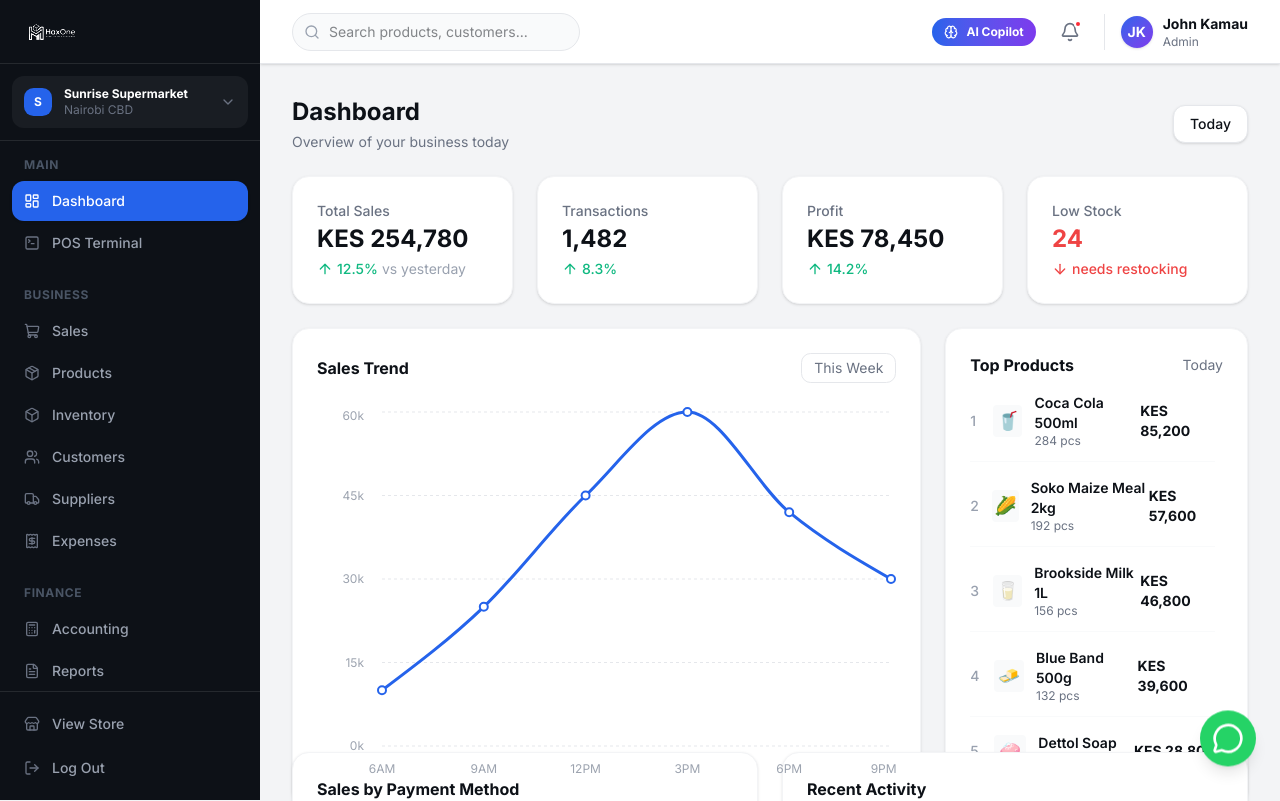
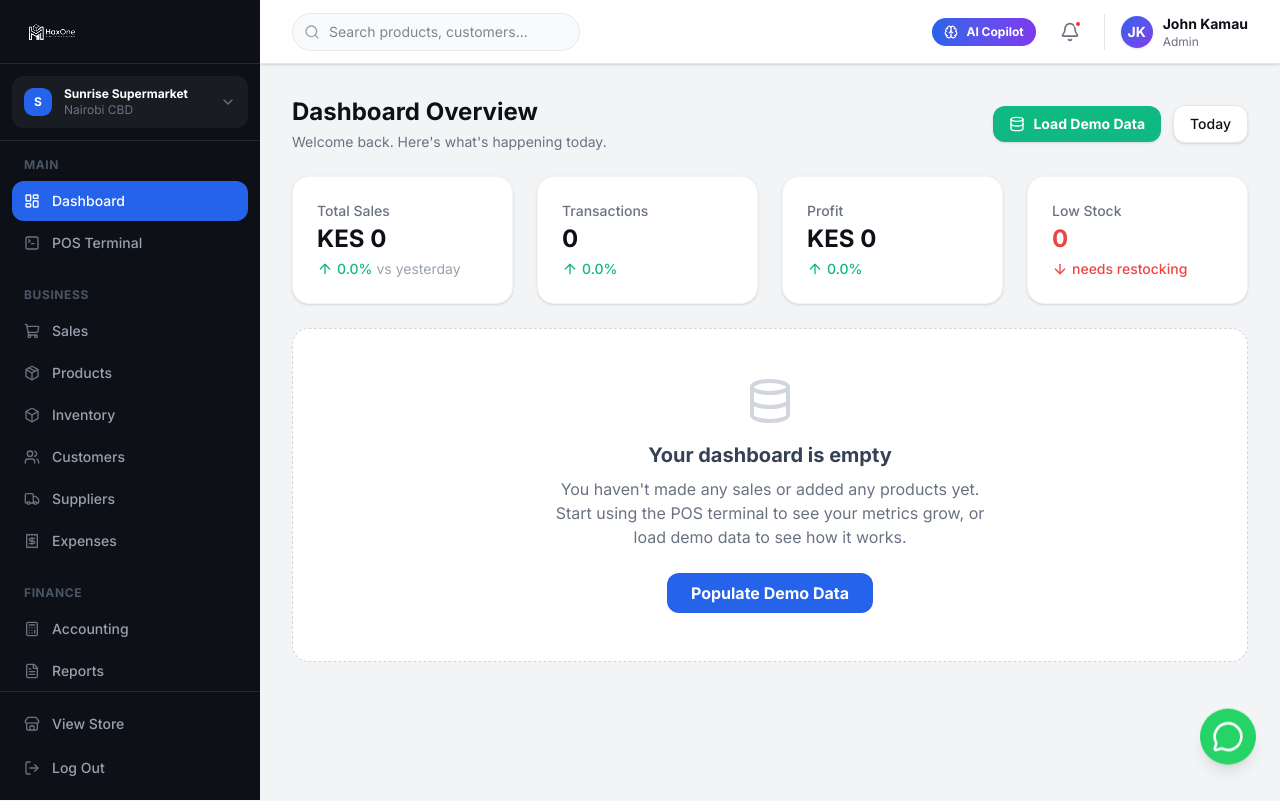
Before and after one commit to KimJon/haxone, a Next.js app in the folder pos-app/: page /dashboard in a window 1280 px wide. Shown: the top 801 px of the page. Built offline with nearby package versions, Linux system fonts and the light colour scheme.

Commit message:
feat: implement real localStorage data and demo feature on Dashboard

```diff
--- a/pos-app/src/app/dashboard/page.tsx
+++ b/pos-app/src/app/dashboard/page.tsx
@@ -1,41 +1,109 @@
 "use client";
-import { ArrowUp, ArrowDown, MoreHorizontal } from 'lucide-react';
+import { useState, useEffect } from 'react';
+import { ArrowUp, ArrowDown, MoreHorizontal, Database } from 'lucide-react';
 import { LineChart, Line, XAxis, YAxis, CartesianGrid, Tooltip, ResponsiveContainer, PieChart, Pie, Cell } from 'recharts';
 
-const salesData = [
-  { time: '6AM', sales: 10000 },
-  { time: '9AM', sales: 25000 },
-  { time: '12PM', sales: 45000 },
-  { time: '3PM', sales: 60000 },
-  { time: '6PM', sales: 42000 },
-  { time: '9PM', sales: 30000 },
+export default function DashboardPage() {
+  const [stats, setStats] = useState({ sales: 0, transactions: 0, profit: 0, lowStock: 0 });
+  const [chartData, setChartData] = useState<any[]>([]);
+  const [topProducts, setTopProducts] = useState<any[]>([]);
+  const [paymentData, setPaymentData] = useState<any[]>([]);
+  const [hasData, setHasData] = useState(false);
+
+  useEffect(() => {
+    if (typeof window !== 'undefined') {
+      const sales = JSON.parse(localStorage.getItem('haxone_sales') || '[]');
+      const products = JSON.parse(localStorage.getItem('haxone_products') || '[]');
+
+      setHasData(sales.length > 0 || products.length > 0);
+
+      const totalSales = sales.reduce((acc: number, s: any) => acc + (s.total || 0), 0);
+      const totalCost = sales.reduce((acc: number, s: any) => {
+        return acc + (s.items || []).reduce((cAcc: number, item: any) => cAcc + ((item.costPrice || 0) * item.quantity), 0);
+      }, 0);
+      const profit = totalSales - totalCost;
+
+      const lowStockCount = products.filter((p: any) => p.stock <= (p.minStock || 5)).length;
+
+      setStats({
+        sales: totalSales,
+        transactions: sales.length,
+        profit: profit,
+        lowStock: lowStockCount
+      });
+
+      // Mock chart data based on real total
+      if (sales.length > 0) {
+        setChartData([
+          { time: '6AM', sales: totalSales * 0.1 },
+          { time: '9AM', sales: totalSales * 0.2 },
+          { time: '12PM', sales: totalSales * 0.3 },
+          { time: '3PM', sales: totalSales * 0.2 },
+          { time: '6PM', sales: totalSales * 0.15 },
+          { time: '9PM', sales: totalSales * 0.05 },
+        ]);
+
+        const pData = [
+          { name: 'M-Pesa', value: sales.filter((s:any) => s.paymentMethod === 'M-Pesa').length || 1, color: '#2563EB' },
+          { name: 'Cash', value: sales.filter((s:any) => s.paymentMethod === 'Cash').length || 1, color: '#7C3AED' },
+          { name: 'Cards', value: sales.filter((s:any) => s.paymentMethod === 'Card').length || 1, color: '#F59E0B' },
+        ];
+        setPaymentData(pData);
+      } else {
+        setChartData([]);
+        setPaymentData([]);
+      }
+
+      setTopProducts(products.slice(0, 5).map((p: any) => ({
+        id: p.id, name: p.name, stock: `${p.stock} pcs`, sales: `KES ${p.price * 10}`, image: '📦'
+      })));
+    }
+  }, []);
+
+  const loadDemoData = () => {
+    const demoProducts = [
+      { id: '1', name: 'Coca Cola 500ml', stock: 284, minStock: 50, price: 60, costPrice: 40, category: 'Beverages' },
+      { id: '2', name: 'Soko Maize Meal 2kg', stock: 192, minStock: 20, price: 200, costPrice: 150, category: 'Food' },
+      { id: '3', name: 'Brookside Milk 1L', stock: 156, minStock: 30, price: 120, costPrice: 90, category: 'Dairy' },
+      { id: '4', name: 'Blue Band 500g', stock: 4, minStock: 10, price: 180, costPrice: 130, category: 'Food' },
     ];
 
-const paymentData = [
-  { name: 'M-Pesa', value: 48, color: '#2563EB' },
-  { name: 'Cash', value: 32, color: '#7C3AED' },
-  { name: 'Cards', value: 20, color: '#F59E0B' },
-];
+    const demoSales = Array.from({ length: 15 }).map((_, i) => ({
+      id: `INV-${1000 + i}`,
+      date: new Date().toISOString(),
+      total: Math.floor(Math.random() * 5000) + 500,
+      paymentMethod: ['Cash', 'M-Pesa', 'Card'][Math.floor(Math.random() * 3)],
+      items: [
+        { name: 'Demo Item', quantity: 2, price: 500, costPrice: 300 }
+      ]
+    }));
 
-const topProducts = [
-  { id: 1, name: 'Coca Cola 500ml', stock: '284 pcs', sales: 'KES 85,200', image: '🥤' },
-  { id: 2, name: 'Soko Maize Meal 2kg', stock: '192 pcs', sales: 'KES 57,600', image: '🌽' },
-  { id: 3, name: 'Brookside Milk 1L', stock: '156 pcs', sales: 'KES 46,800', image: '🥛' },
-  { id: 4, name: 'Blue Band 500g', stock: '132 pcs', sales: 'KES 39,600', image: '🧈' },
-  { id: 5, name: 'Dettol Soap', stock: '120 pcs', sales: 'KES 28,800', image: '🧼' },
-];
+    localStorage.setItem('haxone_products', JSON.stringify(demoProducts));
+    localStorage.setItem('haxone_sales', JSON.stringify(demoSales));
+    window.location.reload();
+  };
 
-export default function DashboardPage() {
   return (
     <div className="max-w-6xl mx-auto space-y-6">
-
+      {/* Header */}
       <div className="flex items-center justify-between">
         <div>
-          <h1 className="text-2xl font-bold text-[#0D1117]">Dashboard</h1>
-          <p className="text-sm text-gray-500 mt-1">Overview of your business today</p>
+          <h1 className="text-2xl font-bold text-[#0D1117]">Dashboard Overview</h1>
+          <p className="text-sm text-gray-500 mt-1">Welcome back. Here's what's happening today.</p>
         </div>
-        <div className="flex items-center gap-2 bg-white border border-gray-200 px-4 py-2 rounded-lg text-sm font-medium cursor-pointer shadow-sm">
+        <div className="flex items-center gap-3">
+          {!hasData && (
+            <button
+              onClick={loadDemoData}
+              className="flex items-center gap-2 bg-[#10B981] text-white px-4 py-2 rounded-lg text-sm font-bold shadow-sm hover:bg-[#059669] transition-colors"
+            >
+              <Database className="w-4 h-4" />
+              Load Demo Data
+            </button>
+          )}
+          <div className="flex items-center gap-2 bg-white border border-gray-200 px-4 py-2 rounded-lg text-sm font-medium shadow-sm">
             <span>Today</span>
+          </div>
         </div>
       </div>
 
@@ -44,10 +112,10 @@ export default function DashboardPage() {
         <div className="bg-white p-6 rounded-xl border border-gray-100 shadow-sm flex flex-col justify-between h-32">
           <div className="text-sm text-gray-500 font-medium">Total Sales</div>
           <div>
-            <div className="text-2xl font-bold text-[#0D1117]">KES 254,780</div>
+            <div className="text-2xl font-bold text-[#0D1117]">KES {stats.sales.toLocaleString()}</div>
             <div className="flex items-center text-sm mt-1 text-[#10B981] font-medium">
               <ArrowUp className="w-4 h-4 mr-1" />
-              12.5% <span className="text-gray-400 ml-1 font-normal">vs yesterday</span>
+              0.0% <span className="text-gray-400 ml-1 font-normal">vs yesterday</span>
             </div>
           </div>
         </div>
@@ -55,10 +123,10 @@ export default function DashboardPage() {
         <div className="bg-white p-6 rounded-xl border border-gray-100 shadow-sm flex flex-col justify-between h-32">
           <div className="text-sm text-gray-500 font-medium">Transactions</div>
           <div>
-            <div className="text-2xl font-bold text-[#0D1117]">1,482</div>
+            <div className="text-2xl font-bold text-[#0D1117]">{stats.transactions.toLocaleString()}</div>
             <div className="flex items-center text-sm mt-1 text-[#10B981] font-medium">
               <ArrowUp className="w-4 h-4 mr-1" />
-              8.3%
+              0.0%
             </div>
           </div>
         </div>
@@ -66,10 +134,10 @@ export default function DashboardPage() {
         <div className="bg-white p-6 rounded-xl border border-gray-100 shadow-sm flex flex-col justify-between h-32">
           <div className="text-sm text-gray-500 font-medium">Profit</div>
           <div>
-            <div className="text-2xl font-bold text-[#0D1117]">KES 78,450</div>
+            <div className="text-2xl font-bold text-[#0D1117]">KES {stats.profit.toLocaleString()}</div>
             <div className="flex items-center text-sm mt-1 text-[#10B981] font-medium">
               <ArrowUp className="w-4 h-4 mr-1" />
-              14.2%
+              0.0%
             </div>
           </div>
         </div>
@@ -77,7 +145,7 @@ export default function DashboardPage() {
         <div className="bg-white p-6 rounded-xl border border-gray-100 shadow-sm flex flex-col justify-between h-32">
           <div className="text-sm text-gray-500 font-medium">Low Stock</div>
           <div>
-            <div className="text-2xl font-bold text-[#EF4444]">24</div>
+            <div className="text-2xl font-bold text-[#EF4444]">{stats.lowStock}</div>
             <div className="flex items-center text-sm mt-1 text-[#EF4444] font-medium">
               <ArrowDown className="w-4 h-4 mr-1" />
               needs restocking
@@ -86,6 +154,20 @@ export default function DashboardPage() {
         </div>
       </div>
 
+      {!hasData ? (
+        <div className="bg-white border border-dashed border-gray-300 rounded-xl p-12 text-center flex flex-col items-center justify-center">
+          <Database className="w-12 h-12 text-gray-300 mb-4" />
+          <h2 className="text-xl font-bold text-gray-700">Your dashboard is empty</h2>
+          <p className="text-gray-500 mt-2 mb-6 max-w-md">You haven't made any sales or added any products yet. Start using the POS terminal to see your metrics grow, or load demo data to see how it works.</p>
+          <button
+            onClick={loadDemoData}
+            className="bg-[#2563EB] text-white px-6 py-2 rounded-lg font-bold hover:bg-[#1D4ED8]"
+          >
+            Populate Demo Data
+          </button>
+        </div>
+      ) : (
+        <>
           {/* Middle Row */}
           <div className="grid grid-cols-1 lg:grid-cols-3 gap-6 h-[400px]">
             {/* Sales Trend Chart */}
@@ -98,7 +180,7 @@ export default function DashboardPage() {
               </div>
               <div className="flex-1 min-h-0 w-full relative">
                 <ResponsiveContainer width="100%" height="100%">
-              <LineChart data={salesData}>
+                  <LineChart data={chartData}>
                     <CartesianGrid strokeDasharray="3 3" vertical={false} stroke="#E5E7EB" />
                     <XAxis dataKey="time" axisLine={false} tickLine={false} tick={{fill: '#9CA3AF', fontSize: 12}} dy={10} />
                     <YAxis axisLine={false} tickLine={false} tick={{fill: '#9CA3AF', fontSize: 12}} dx={-10} tickFormatter={(value) => `${value/1000}k`} />
@@ -119,7 +201,9 @@ export default function DashboardPage() {
                 <div className="text-sm text-gray-500 cursor-pointer">Today</div>
               </div>
               <div className="flex-1 overflow-y-auto pr-2 space-y-4">
-            {topProducts.map((product, i) => (
+                {topProducts.length === 0 ? (
+                   <div className="text-sm text-gray-400 text-center mt-10">No products added yet</div>
+                ) : topProducts.map((product, i) => (
                   <div key={product.id} className="flex items-center justify-between pb-3 border-b border-gray-50 last:border-0">
                     <div className="flex items-center gap-3">
                       <span className="text-sm text-gray-400 font-medium w-3">{i + 1}</span>
@@ -159,7 +243,6 @@ export default function DashboardPage() {
                         <Tooltip />
                       </PieChart>
                     </ResponsiveContainer>
-                {/* Center text for donut */}
                     <div className="absolute inset-0 flex flex-col items-center justify-center pointer-events-none">
                       <span className="text-xs text-gray-500">Total</span>
                       <span className="font-bold text-lg text-[#0D1117]">100%</span>
@@ -173,7 +256,7 @@ export default function DashboardPage() {
                         <div className="w-3 h-3 rounded-full" style={{ backgroundColor: item.color }}></div>
                         <span className="text-sm font-medium text-gray-700">{item.name}</span>
                       </div>
-                  <span className="text-sm font-bold text-[#0D1117]">{item.value}%</span>
+                      <span className="text-sm font-bold text-[#0D1117]">{Math.round((item.value / stats.transactions)*100) || 0}%</span>
                     </div>
                   ))}
                 </div>
@@ -186,10 +269,12 @@ export default function DashboardPage() {
                  <div className="w-16 h-16 rounded-full bg-gray-50 flex items-center justify-center">
                     <MoreHorizontal className="w-8 h-8 text-gray-300" />
                  </div>
-             <p className="text-sm">Activity feed will appear here</p>
+                 <p className="text-sm">More detailed activity feed coming soon</p>
               </div>
             </div>
           </div>
+        </>
+      )}
 
     </div>
   );
```
Lines whose indentation alone changed are shown as unchanged.
